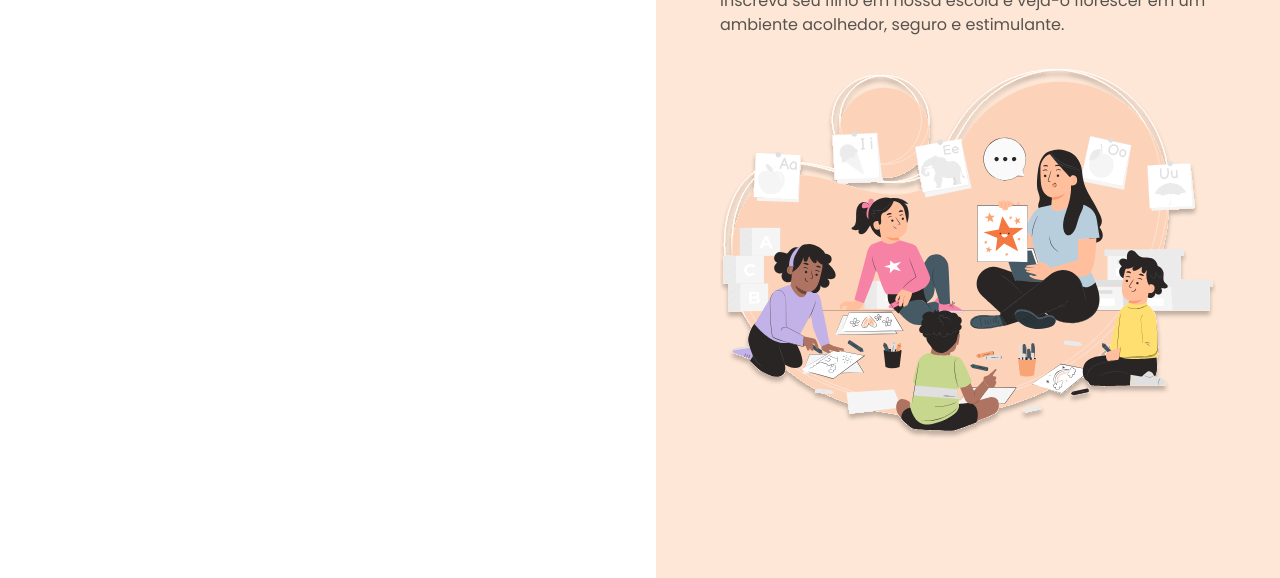
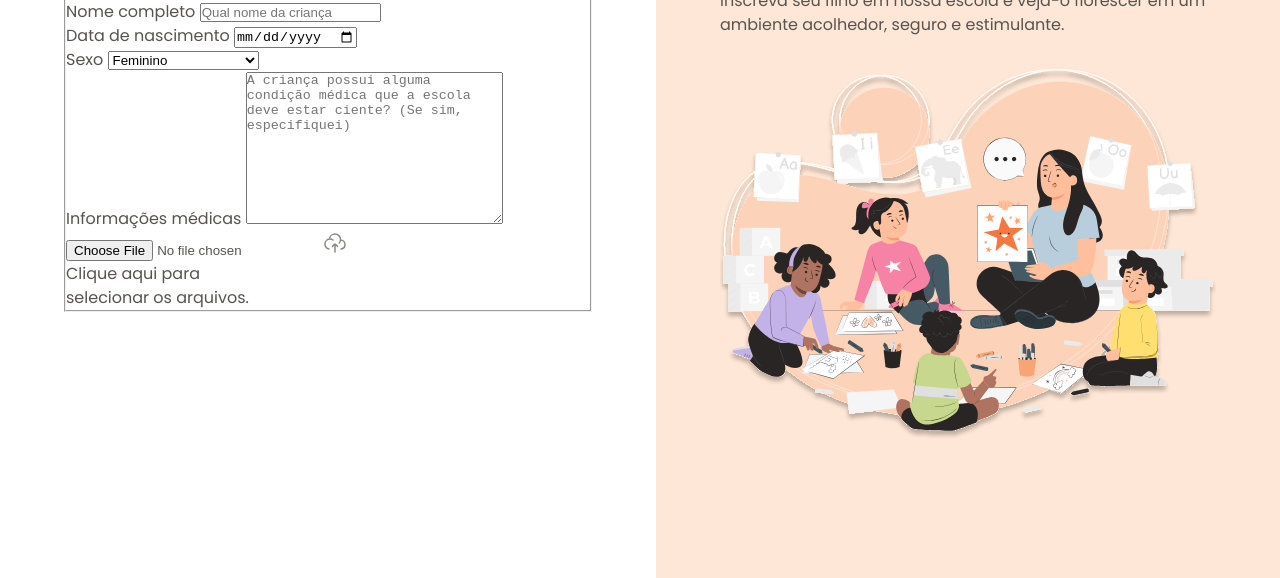
Before and after one commit to GeovanneCvale/registration-form, a plain HTML site: page index.html in a window 1280 px wide. Shown: the part 222-800 px from the top of the page. Drawn offline with Linux system fonts and the light colour scheme.

Commit message:
initial form

```diff
--- a/index.html
+++ b/index.html
@@ -17,10 +17,47 @@
                         <img src="./assets/icons/arrow-left-02.svg" alt="Icone de seta para voltar">
                         <span>Voltar</span>
                     </div>
-
                         <h1>Formulário de matrícula</h1>
                         <p>Preencha os dados abaixo para matricular seu filho na escola de educação infantil Estrelas do Amanhã.</p>
 
+                    <form action="" method="post" enctype="multipart/form-data">
+                        <fieldset class="child-info">
+                            <legend>Informações da criança</legend>
+
+                            <div class="input-wrapper">
+                                <label for="fullname">Nome completo</label>
+                                <input type="text" name="fullname" placeholder="Qual nome da criança" id="fullname">
+                            </div>
+
+                            <div class="input-wrapper">
+                                <label for="birth">Data de nascimento</label>
+                                <input type="date" id="birth" name="birth" lang="pt-BR">
+                            </div>
+
+                            <div class="select-wrapper">
+                                <label for="gender">Sexo</label>
+                                <select name="gender" id="gender">
+                                    <option value="female">Feminino</option>
+                                    <option value="male">Masculino</option>
+                                    <option value="na">Prefiro não responder</option>
+                                </select>
+                            </div>
+
+                            <div class="textarea-wrapper">
+                                <label for="medical-info">Informações médicas</label>
+                                <textarea name="medical-info" id="medical-info"
+                                cols="30" rows="10"
+                                placeholder="A criança possui alguma condição médica que a escola deve estar ciente? (Se sim, especifiquei)"></textarea>
+                            </div>
+
+                            <div class="droparea-wrapper">
+                                <input type="file" id="birth-file" name="birth-file">
+                                <img src="./assets/icons/cloud-upload.svg" alt="">
+                                <p>Clique aqui para<br> selecionar os arquivos.</p>
+                            </div>
+
+                        </fieldset>
+                    </form>
                 </div>
             </main>
 
```
Also changed, not shown: 1 other file.
